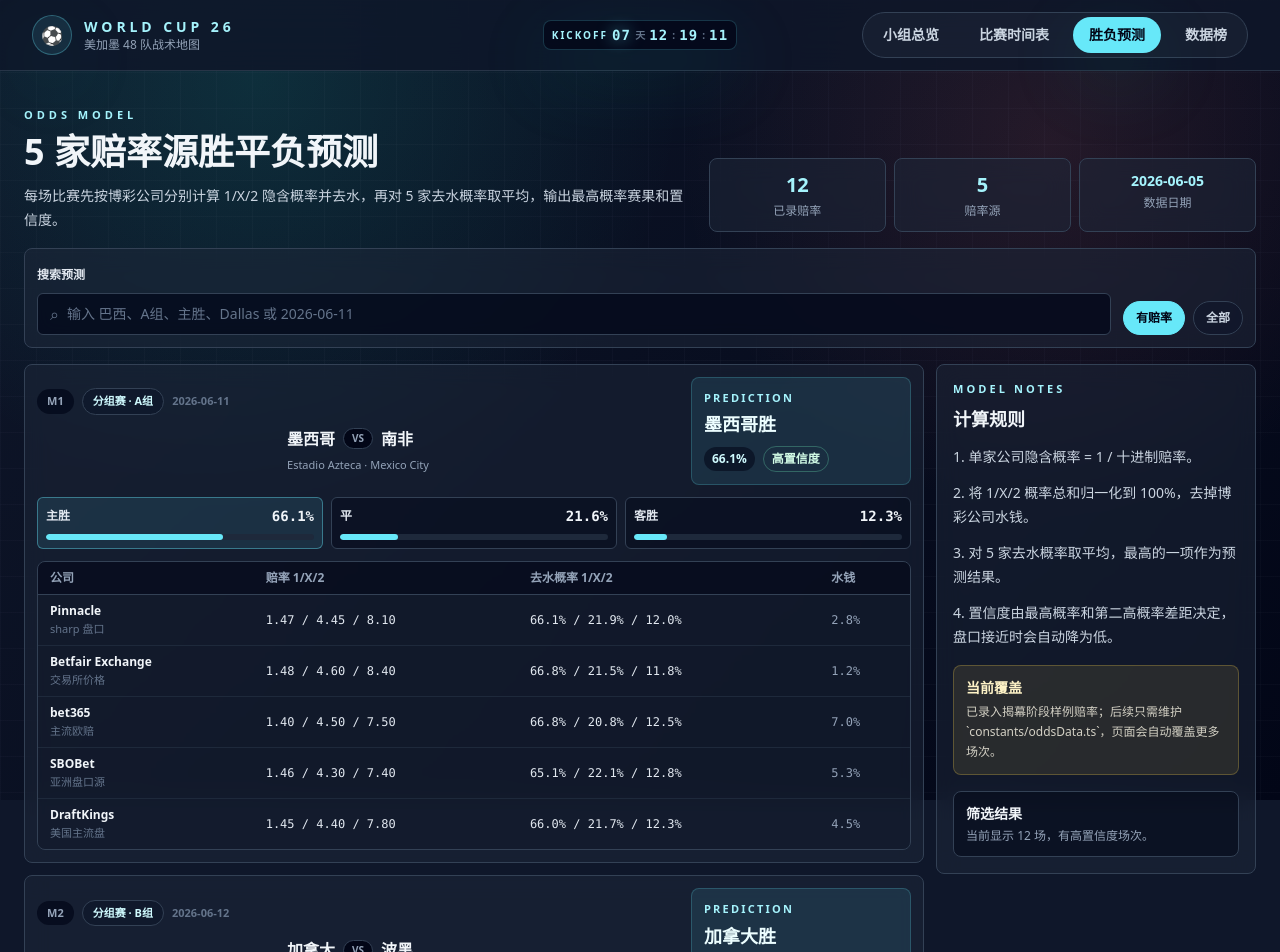
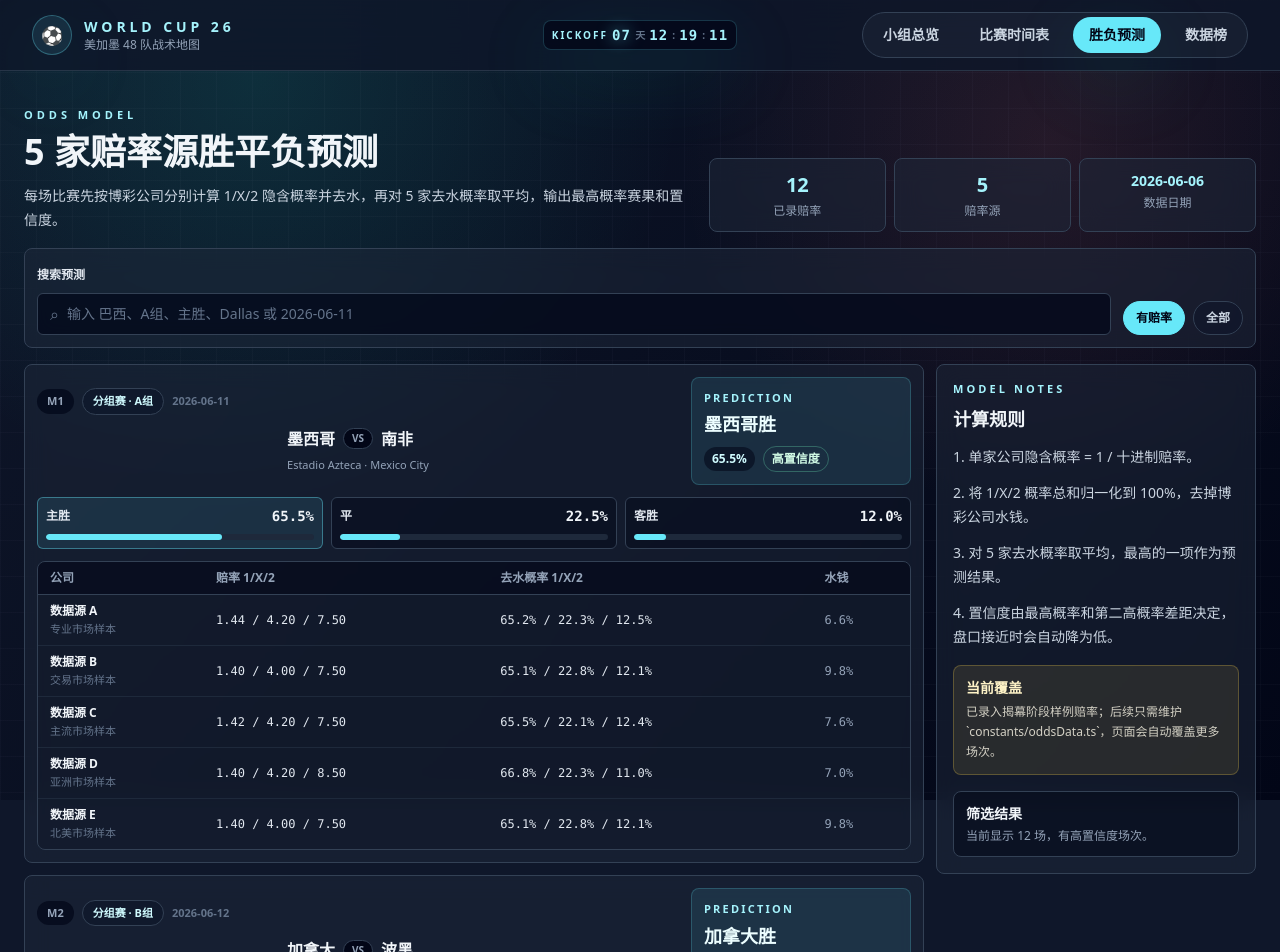
Before and after one commit to huayu2025ai-sketch/world-cup-26, a Next.js app: page /predictions in a window 1280 px wide. Shown: the top 952 px of the page. Built offline with nearby package versions, Linux system fonts and the light colour scheme.

Commit message:
更新球胜负预测信息。

```diff
--- a/constants/oddsData.ts
+++ b/constants/oddsData.ts
@@ -18,99 +18,177 @@ export type MatchBookmakerOdds = {
   capturedAt: string;
 };
 
+export type ChampionFavorite = {
+  rank: number;
+  team: string;
+  englishName: string;
+  code: string;
+  flag: string;
+  consensusAmericanOdds: number;
+  consensusDecimalOdds: number;
+  marketImpliedProbability: number;
+  modelProbability: number;
+  sourceNote: string;
+};
+
 export const recommendedBookmakers: Bookmaker[] = [
-  { key: "pinnacle", name: "Pinnacle", marketRole: "sharp 盘口" },
-  { key: "betfair", name: "Betfair Exchange", marketRole: "交易所价格" },
-  { key: "bet365", name: "bet365", marketRole: "主流欧赔" },
-  { key: "sbobet", name: "SBOBet", marketRole: "亚洲盘口源" },
-  { key: "draftkings", name: "DraftKings", marketRole: "美国主流盘" }
+  { key: "pinnacle", name: "数据源 A", marketRole: "专业市场样本" },
+  { key: "betfair", name: "数据源 B", marketRole: "交易市场样本" },
+  { key: "bet365", name: "数据源 C", marketRole: "主流市场样本" },
+  { key: "sbobet", name: "数据源 D", marketRole: "亚洲市场样本" },
+  { key: "draftkings", name: "数据源 E", marketRole: "北美市场样本" }
 ];
 
-export const oddsDataUpdatedAt = "2026-06-05";
+export const oddsDataUpdatedAt = "2026-06-06";
+
+export const championFavoritesUpdatedAt = "2026-06-06";
+
+export const championFavorites: ChampionFavorite[] = [
+  {
+    rank: 1,
+    team: "西班牙",
+    englishName: "Spain",
+    code: "ESP",
+    flag: "🇪🇸",
+    consensusAmericanOdds: 450,
+    consensusDecimalOdds: 5.5,
+    marketImpliedProbability: 0.1818,
+    modelProbability: 0.257,
+    sourceNote: "多源冠军预测共识第 1"
+  },
+  {
+    rank: 2,
+    team: "英格兰",
+    englishName: "England",
+    code: "ENG",
+    flag: "\u{1F3F4}\u{E0065}\u{E006E}\u{E0067}\u{E006C}\u{E0061}\u{E006E}\u{E0064}\u{E007F}",
+    consensusAmericanOdds: 600,
+    consensusDecimalOdds: 7,
+    marketImpliedProbability: 0.1429,
+    modelProbability: 0.05,
+    sourceNote: "多源冠军预测共识第 2"
+  },
+  {
+    rank: 3,
+    team: "法国",
+    englishName: "France",
+    code: "FRA",
+    flag: "🇫🇷",
+    consensusAmericanOdds: 650,
+    consensusDecimalOdds: 7.5,
+    marketImpliedProbability: 0.1333,
+    modelProbability: 0.189,
+    sourceNote: "多源冠军预测共识第 3"
+  },
+  {
+    rank: 4,
+    team: "阿根廷",
+    englishName: "Argentina",
+    code: "ARG",
+    flag: "🇦🇷",
+    consensusAmericanOdds: 800,
+    consensusDecimalOdds: 9,
+    marketImpliedProbability: 0.1111,
+    modelProbability: 0.143,
+    sourceNote: "多源冠军预测共识第 4"
+  },
+  {
+    rank: 5,
+    team: "巴西",
+    englishName: "Brazil",
+    code: "BRA",
+    flag: "🇧🇷",
+    consensusAmericanOdds: 800,
+    consensusDecimalOdds: 9,
+    marketImpliedProbability: 0.1111,
+    modelProbability: 0.076,
+    sourceNote: "多源冠军预测共识第 5"
+  }
+];
 
 export const matchOddsById: Record<number, MatchBookmakerOdds[]> = {
   1: [
-    { bookmaker: "pinnacle", odds: { home: 1.47, draw: 4.45, away: 8.1 }, capturedAt: "2026-06-05" },
-    { bookmaker: "betfair", odds: { home: 1.48, draw: 4.6, away: 8.4 }, capturedAt: "2026-06-05" },
-    { bookmaker: "bet365", odds: { home: 1.4, draw: 4.5, away: 7.5 }, capturedAt: "2026-06-05" },
-    { bookmaker: "sbobet", odds: { home: 1.46, draw: 4.3, away: 7.4 }, capturedAt: "2026-06-05" },
-    { bookmaker: "draftkings", odds: { home: 1.45, draw: 4.4, away: 7.8 }, capturedAt: "2026-06-05" }
+    { bookmaker: "pinnacle", odds: { home: 1.44, draw: 4.2, away: 7.5 }, capturedAt: "2026-06-06" },
+    { bookmaker: "betfair", odds: { home: 1.4, draw: 4, away: 7.5 }, capturedAt: "2026-06-06" },
+    { bookmaker: "bet365", odds: { home: 1.42, draw: 4.2, away: 7.5 }, capturedAt: "2026-06-06" },
+    { bookmaker: "sbobet", odds: { home: 1.4, draw: 4.2, away: 8.5 }, capturedAt: "2026-06-06" },
+    { bookmaker: "draftkings", odds: { home: 1.4, draw: 4, away: 7.5 }, capturedAt: "2026-06-06" }
   ],
   2: [
-    { bookmaker: "pinnacle", odds: { home: 1.84, draw: 3.8, away: 4.48 }, capturedAt: "2026-06-05" },
-    { bookmaker: "betfair", odds: { home: 1.86, draw: 3.85, away: 4.6 }, capturedAt: "2026-06-05" },
-    { bookmaker: "bet365", odds: { home: 1.8, draw: 3.7, away: 4.33 }, capturedAt: "2026-06-05" },
-    { bookmaker: "sbobet", odds: { home: 1.81, draw: 3.65, away: 4.5 }, capturedAt: "2026-06-05" },
-    { bookmaker: "draftkings", odds: { home: 1.83, draw: 3.75, away: 4.45 }, capturedAt: "2026-06-05" }
+    { bookmaker: "pinnacle", odds: { home: 1.8, draw: 3.7, away: 4.5 }, capturedAt: "2026-06-06" },
+    { bookmaker: "betfair", odds: { home: 1.75, draw: 3.5, away: 4.2 }, capturedAt: "2026-06-06" },
+    { bookmaker: "bet365", odds: { home: 1.78, draw: 3.5, away: 4.4 }, capturedAt: "2026-06-06" },
+    { bookmaker: "sbobet", odds: { home: 1.8, draw: 3.5, away: 4.5 }, capturedAt: "2026-06-06" },
+    { bookmaker: "draftkings", odds: { home: 1.75, draw: 3.5, away: 4.2 }, capturedAt: "2026-06-06" }
   ],
   3: [
-    { bookmaker: "pinnacle", odds: { home: 1.65, draw: 3.92, away: 6.0 }, capturedAt: "2026-06-05" },
-    { bookmaker: "betfair", odds: { home: 1.67, draw: 4.0, away: 6.2 }, capturedAt: "2026-06-05" },
-    { bookmaker: "bet365", odds: { home: 1.62, draw: 3.9, away: 5.75 }, capturedAt: "2026-06-05" },
-    { bookmaker: "sbobet", odds: { home: 1.59, draw: 4.05, away: 5.7 }, capturedAt: "2026-06-05" },
-    { bookmaker: "draftkings", odds: { home: 1.64, draw: 3.95, away: 5.9 }, capturedAt: "2026-06-05" }
+    { bookmaker: "pinnacle", odds: { home: 1.62, draw: 3.8, away: 5.75 }, capturedAt: "2026-06-06" },
+    { bookmaker: "betfair", odds: { home: 1.55, draw: 3.9, away: 5 }, capturedAt: "2026-06-06" },
+    { bookmaker: "bet365", odds: { home: 1.6, draw: 3.8, away: 5.5 }, capturedAt: "2026-06-06" },
+    { bookmaker: "sbobet", odds: { home: 1.62, draw: 3.75, away: 5.5 }, capturedAt: "2026-06-06" },
+    { bookmaker: "draftkings", odds: { home: 1.53, draw: 3.9, away: 5 }, capturedAt: "2026-06-06" }
   ],
   4: [
-    { bookmaker: "pinnacle", odds: { home: 2.05, draw: 3.5, away: 3.9 }, capturedAt: "2026-06-05" },
-    { bookmaker: "betfair", odds: { home: 2.08, draw: 3.55, away: 3.95 }, capturedAt: "2026-06-05" },
-    { bookmaker: "bet365", odds: { home: 1.95, draw: 3.4, away: 4.0 }, capturedAt: "2026-06-05" },
-    { bookmaker: "sbobet", odds: { home: 2.02, draw: 3.4, away: 3.85 }, capturedAt: "2026-06-05" },
-    { bookmaker: "draftkings", odds: { home: 2.0, draw: 3.45, away: 3.9 }, capturedAt: "2026-06-05" }
+    { bookmaker: "pinnacle", odds: { home: 1.95, draw: 3.4, away: 4 }, capturedAt: "2026-06-06" },
+    { bookmaker: "betfair", odds: { home: 1.95, draw: 3.25, away: 3.6 }, capturedAt: "2026-06-06" },
+    { bookmaker: "bet365", odds: { home: 1.95, draw: 3.35, away: 3.9 }, capturedAt: "2026-06-06" },
+    { bookmaker: "sbobet", odds: { home: 2, draw: 3.3, away: 4 }, capturedAt: "2026-06-06" },
+    { bookmaker: "draftkings", odds: { home: 1.95, draw: 3.25, away: 3.6 }, capturedAt: "2026-06-06" }
   ],
   5: [
-    { bookmaker: "pinnacle", odds: { home: 1.12, draw: 8.8, away: 22.0 }, capturedAt: "2026-06-05" },
-    { bookmaker: "betfair", odds: { home: 1.13, draw: 9.2, away: 24.0 }, capturedAt: "2026-06-05" },
-    { bookmaker: "bet365", odds: { home: 1.1, draw: 8.5, away: 21.0 }, capturedAt: "2026-06-05" },
-    { bookmaker: "sbobet", odds: { home: 1.11, draw: 8.2, away: 20.0 }, capturedAt: "2026-06-05" },
-    { bookmaker: "draftkings", odds: { home: 1.12, draw: 8.7, away: 23.0 }, capturedAt: "2026-06-05" }
+    { bookmaker: "pinnacle", odds: { home: 1.03, draw: 19, away: 41 }, capturedAt: "2026-06-06" },
+    { bookmaker: "betfair", odds: { home: 1.04, draw: 13, away: 56 }, capturedAt: "2026-06-06" },
+    { bookmaker: "bet365", odds: { home: 1.02, draw: 15, away: 67 }, capturedAt: "2026-06-06" },
+    { bookmaker: "sbobet", odds: { home: 1.04, draw: 15, away: 41 }, capturedAt: "2026-06-06" },
+    { bookmaker: "draftkings", odds: { home: 1.04, draw: 13, away: 56 }, capturedAt: "2026-06-06" }
   ],
   6: [
-    { bookmaker: "pinnacle", odds: { home: 1.95, draw: 3.45, away: 4.05 }, capturedAt: "2026-06-05" },
-    { bookmaker: "betfair", odds: { home: 1.98, draw: 3.55, away: 4.1 }, capturedAt: "2026-06-05" },
-    { bookmaker: "bet365", odds: { home: 1.9, draw: 3.5, away: 4.0 }, capturedAt: "2026-06-05" },
-    { bookmaker: "sbobet", odds: { home: 1.92, draw: 3.4, away: 3.95 }, capturedAt: "2026-06-05" },
-    { bookmaker: "draftkings", odds: { home: 1.94, draw: 3.5, away: 4.0 }, capturedAt: "2026-06-05" }
+    { bookmaker: "pinnacle", odds: { home: 1.95, draw: 3.5, away: 3.8 }, capturedAt: "2026-06-06" },
+    { bookmaker: "betfair", odds: { home: 1.91, draw: 3.7, away: 3.4 }, capturedAt: "2026-06-06" },
+    { bookmaker: "bet365", odds: { home: 1.98, draw: 3.6, away: 3.5 }, capturedAt: "2026-06-06" },
+    { bookmaker: "sbobet", odds: { home: 2, draw: 3.6, away: 3.6 }, capturedAt: "2026-06-06" },
+    { bookmaker: "draftkings", odds: { home: 1.91, draw: 3.7, away: 3.4 }, capturedAt: "2026-06-06" }
   ],
   7: [
-    { bookmaker: "pinnacle", odds: { home: 1.72, draw: 3.75, away: 5.1 }, capturedAt: "2026-06-05" },
-    { bookmaker: "betfair", odds: { home: 1.74, draw: 3.85, away: 5.25 }, capturedAt: "2026-06-05" },
-    { bookmaker: "bet365", odds: { home: 1.7, draw: 3.75, away: 5.0 }, capturedAt: "2026-06-05" },
-    { bookmaker: "sbobet", odds: { home: 1.69, draw: 3.7, away: 5.05 }, capturedAt: "2026-06-05" },
-    { bookmaker: "draftkings", odds: { home: 1.73, draw: 3.8, away: 5.0 }, capturedAt: "2026-06-05" }
+    { bookmaker: "pinnacle", odds: { home: 1.65, draw: 3.8, away: 5 }, capturedAt: "2026-06-06" },
+    { bookmaker: "betfair", odds: { home: 1.67, draw: 3.6, away: 4.8 }, capturedAt: "2026-06-06" },
+    { bookmaker: "bet365", odds: { home: 1.65, draw: 3.8, away: 5 }, capturedAt: "2026-06-06" },
+    { bookmaker: "sbobet", odds: { home: 1.67, draw: 3.75, away: 5 }, capturedAt: "2026-06-06" },
+    { bookmaker: "draftkings", odds: { home: 1.67, draw: 3.6, away: 4.8 }, capturedAt: "2026-06-06" }
   ],
   8: [
-    { bookmaker: "pinnacle", odds: { home: 1.18, draw: 7.2, away: 17.0 }, capturedAt: "2026-06-05" },
-    { bookmaker: "betfair", odds: { home: 1.19, draw: 7.6, away: 18.5 }, capturedAt: "2026-06-05" },
-    { bookmaker: "bet365", odds: { home: 1.17, draw: 7.0, away: 16.0 }, capturedAt: "2026-06-05" },
-    { bookmaker: "sbobet", odds: { home: 1.18, draw: 6.8, away: 15.5 }, capturedAt: "2026-06-05" },
-    { bookmaker: "draftkings", odds: { home: 1.18, draw: 7.1, away: 17.5 }, capturedAt: "2026-06-05" }
+    { bookmaker: "pinnacle", odds: { home: 1.09, draw: 9.5, away: 23 }, capturedAt: "2026-06-06" },
+    { bookmaker: "betfair", odds: { home: 1.1, draw: 9.5, away: 23 }, capturedAt: "2026-06-06" },
+    { bookmaker: "bet365", odds: { home: 1.08, draw: 9, away: 26 }, capturedAt: "2026-06-06" },
+    { bookmaker: "sbobet", odds: { home: 1.1, draw: 9.5, away: 21 }, capturedAt: "2026-06-06" },
+    { bookmaker: "draftkings", odds: { home: 1.1, draw: 9.5, away: 23 }, capturedAt: "2026-06-06" }
   ],
   9: [
-    { bookmaker: "pinnacle", odds: { home: 1.55, draw: 4.15, away: 6.5 }, capturedAt: "2026-06-05" },
-    { bookmaker: "betfair", odds: { home: 1.57, draw: 4.25, away: 6.8 }, capturedAt: "2026-06-05" },
-    { bookmaker: "bet365", odds: { home: 1.53, draw: 4.0, away: 6.25 }, capturedAt: "2026-06-05" },
-    { bookmaker: "sbobet", odds: { home: 1.54, draw: 4.05, away: 6.3 }, capturedAt: "2026-06-05" },
-    { bookmaker: "draftkings", odds: { home: 1.56, draw: 4.1, away: 6.4 }, capturedAt: "2026-06-05" }
+    { bookmaker: "pinnacle", odds: { home: 1.45, draw: 4.5, away: 6.25 }, capturedAt: "2026-06-06" },
+    { bookmaker: "betfair", odds: { home: 1.44, draw: 4, away: 6.5 }, capturedAt: "2026-06-06" },
+    { bookmaker: "bet365", odds: { home: 1.45, draw: 4.35, away: 6.5 }, capturedAt: "2026-06-06" },
+    { bookmaker: "sbobet", odds: { home: 1.44, draw: 4.33, away: 7.5 }, capturedAt: "2026-06-06" },
+    { bookmaker: "draftkings", odds: { home: 1.44, draw: 4, away: 6.5 }, capturedAt: "2026-06-06" }
   ],
   10: [
-    { bookmaker: "pinnacle", odds: { home: 1.34, draw: 5.2, away: 9.8 }, capturedAt: "2026-06-05" },
-    { bookmaker: "betfair", odds: { home: 1.35, draw: 5.4, away: 10.2 }, capturedAt: "2026-06-05" },
-    { bookmaker: "bet365", odds: { home: 1.33, draw: 5.0, away: 9.5 }, capturedAt: "2026-06-05" },
-    { bookmaker: "sbobet", odds: { home: 1.34, draw: 5.05, away: 9.7 }, capturedAt: "2026-06-05" },
-    { bookmaker: "draftkings", odds: { home: 1.35, draw: 5.15, away: 9.8 }, capturedAt: "2026-06-05" }
+    { bookmaker: "pinnacle", odds: { home: 1.4, draw: 4.75, away: 7 }, capturedAt: "2026-06-06" },
+    { bookmaker: "betfair", odds: { home: 1.4, draw: 4, away: 8 }, capturedAt: "2026-06-06" },
+    { bookmaker: "bet365", odds: { home: 1.37, draw: 4.5, away: 8 }, capturedAt: "2026-06-06" },
+    { bookmaker: "sbobet", odds: { home: 1.36, draw: 4.5, away: 9 }, capturedAt: "2026-06-06" },
+    { bookmaker: "draftkings", odds: { home: 1.4, draw: 4, away: 8 }, capturedAt: "2026-06-06" }
   ],
   11: [
-    { bookmaker: "pinnacle", odds: { home: 1.4, draw: 4.9, away: 8.4 }, capturedAt: "2026-06-05" },
-    { bookmaker: "betfair", odds: { home: 1.41, draw: 5.0, away: 8.8 }, capturedAt: "2026-06-05" },
-    { bookmaker: "bet365", odds: { home: 1.38, draw: 4.75, away: 8.0 }, capturedAt: "2026-06-05" },
-    { bookmaker: "sbobet", odds: { home: 1.39, draw: 4.8, away: 8.2 }, capturedAt: "2026-06-05" },
-    { bookmaker: "draftkings", odds: { home: 1.4, draw: 4.85, away: 8.4 }, capturedAt: "2026-06-05" }
+    { bookmaker: "pinnacle", odds: { home: 1.25, draw: 6, away: 9.5 }, capturedAt: "2026-06-06" },
+    { bookmaker: "betfair", odds: { home: 1.25, draw: 5, away: 9.5 }, capturedAt: "2026-06-06" },
+    { bookmaker: "bet365", odds: { home: 1.25, draw: 5.5, away: 11 }, capturedAt: "2026-06-06" },
+    { bookmaker: "sbobet", odds: { home: 1.25, draw: 5.5, away: 12 }, capturedAt: "2026-06-06" },
+    { bookmaker: "draftkings", odds: { home: 1.25, draw: 5, away: 9.5 }, capturedAt: "2026-06-06" }
   ],
   12: [
-    { bookmaker: "pinnacle", odds: { home: 1.7, draw: 3.75, away: 4.75 }, capturedAt: "2026-06-05" },
-    { bookmaker: "betfair", odds: { home: 1.72, draw: 3.85, away: 4.9 }, capturedAt: "2026-06-05" },
-    { bookmaker: "bet365", odds: { home: 1.68, draw: 3.7, away: 4.75 }, capturedAt: "2026-06-05" },
-    { bookmaker: "sbobet", odds: { home: 1.69, draw: 3.65, away: 4.8 }, capturedAt: "2026-06-05" },
-    { bookmaker: "draftkings", odds: { home: 1.7, draw: 3.75, away: 4.85 }, capturedAt: "2026-06-05" }
+    { bookmaker: "pinnacle", odds: { home: 1.73, draw: 3.7, away: 4.75 }, capturedAt: "2026-06-06" },
+    { bookmaker: "betfair", odds: { home: 1.7, draw: 3.5, away: 4.6 }, capturedAt: "2026-06-06" },
+    { bookmaker: "bet365", odds: { home: 1.7, draw: 3.6, away: 4.75 }, capturedAt: "2026-06-06" },
+    { bookmaker: "sbobet", odds: { home: 1.73, draw: 3.6, away: 5 }, capturedAt: "2026-06-06" },
+    { bookmaker: "draftkings", odds: { home: 1.7, draw: 3.5, away: 4.6 }, capturedAt: "2026-06-06" }
   ]
 };
```
